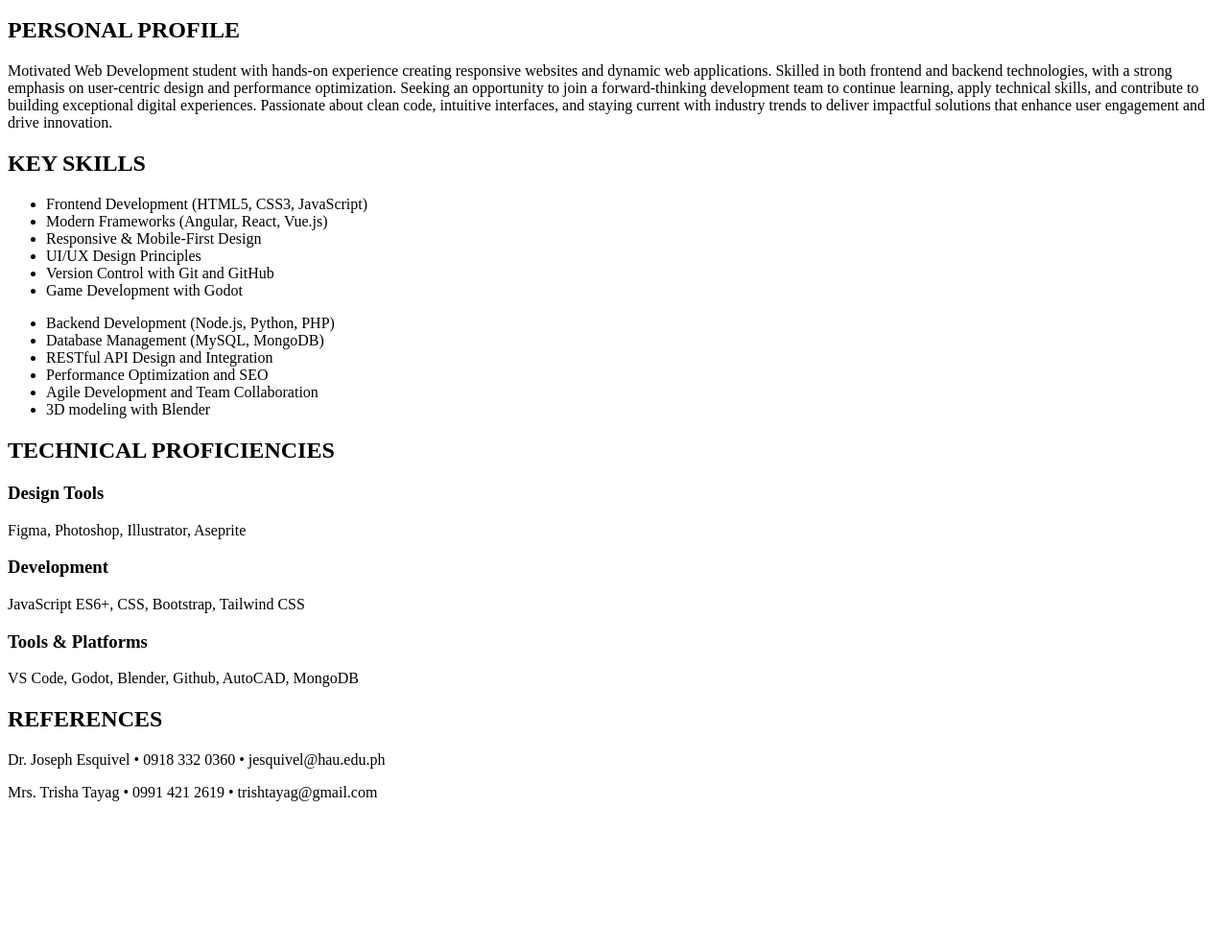
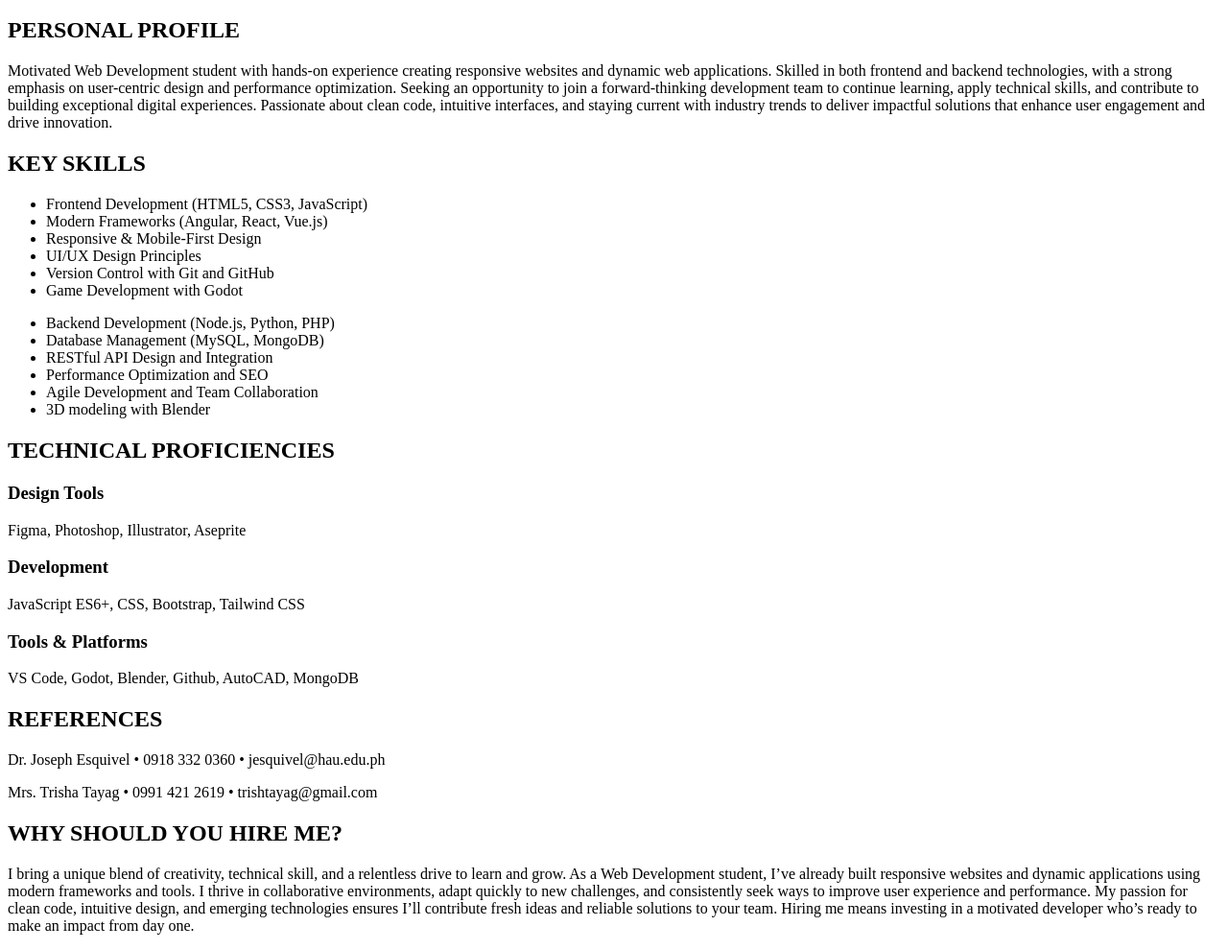
Before and after one commit to Ricartes18/6ADWEB-2203, a plain HTML site: page PRELIM/Week1/app.html in a window 1280 px wide. Shown: the part 86-1076 px from the top of the page at 96% size. Before the commit the page ends 937 px from the top, so only its background shows below. Drawn offline with Linux system fonts and the light colour scheme.

Commit message:
Update app.html

```diff
--- a/PRELIM/Week1/app.html
+++ b/PRELIM/Week1/app.html
@@ -87,6 +87,13 @@
         <p class="profile-text">Dr. Joseph Esquivel <span class="separator">•</span> 0918 332 0360 <span class="separator">•</span> jesquivel@hau.edu.ph</p>
         <p class="profile-text">Mrs. Trisha Tayag <span class="separator">•</span> 0991 421 2619 <span class="separator">•</span> trishtayag@gmail.com</p>
       </section>
+
+      <section class="profile-section">
+        <h2 class="section-title">WHY SHOULD YOU HIRE ME?</h2>
+        <p class="profile-text">
+          I bring a unique blend of creativity, technical skill, and a relentless drive to learn and grow. As a Web Development student, I’ve already built responsive websites and dynamic applications using modern frameworks and tools. I thrive in collaborative environments, adapt quickly to new challenges, and consistently seek ways to improve user experience and performance. My passion for clean code, intuitive design, and emerging technologies ensures I’ll contribute fresh ideas and reliable solutions to your team. Hiring me means investing in a motivated developer who’s ready to make an impact from day one.
+        </p>
+      </section>
     </main>
   </div></body>
 </main>
```
